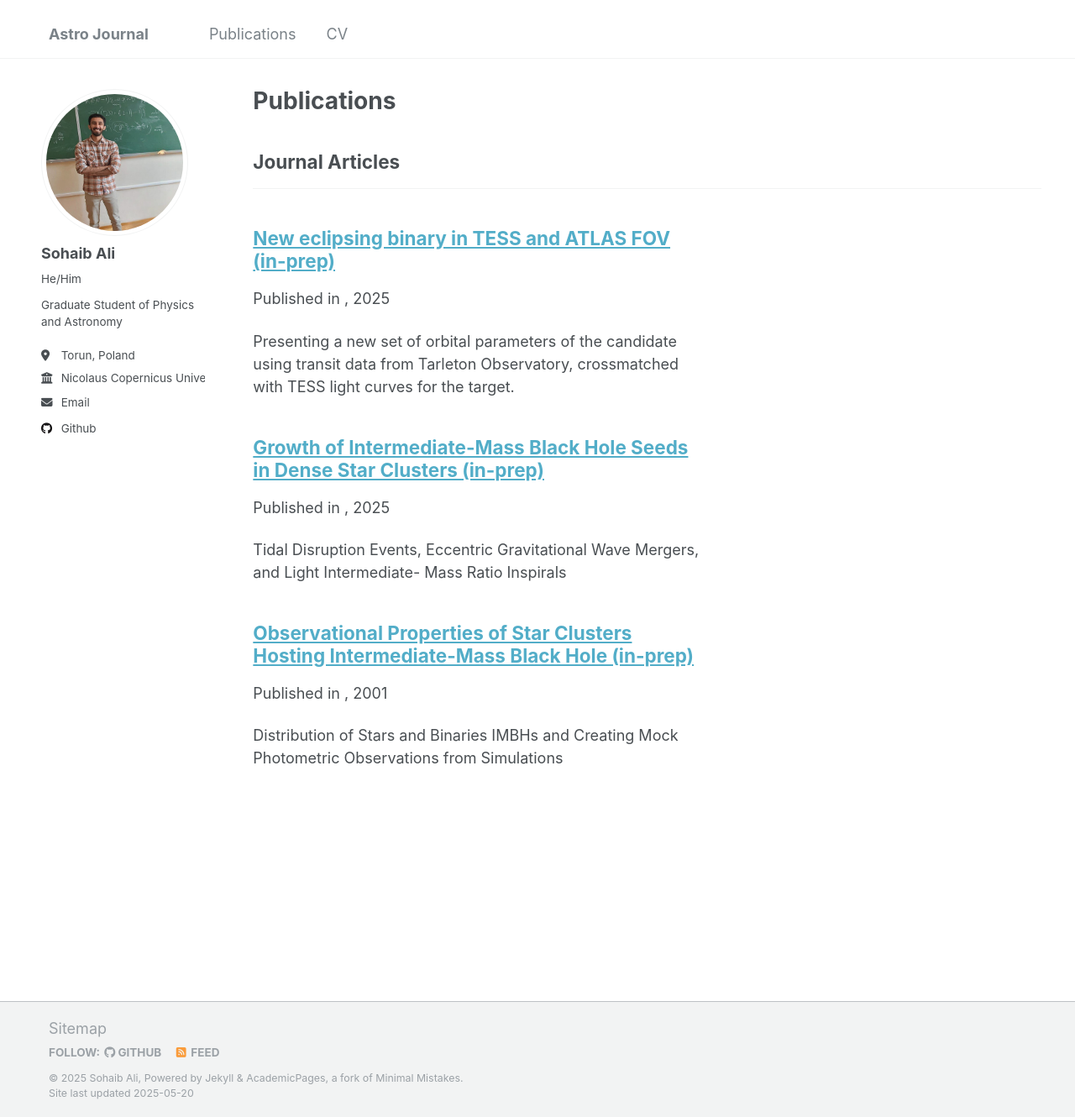
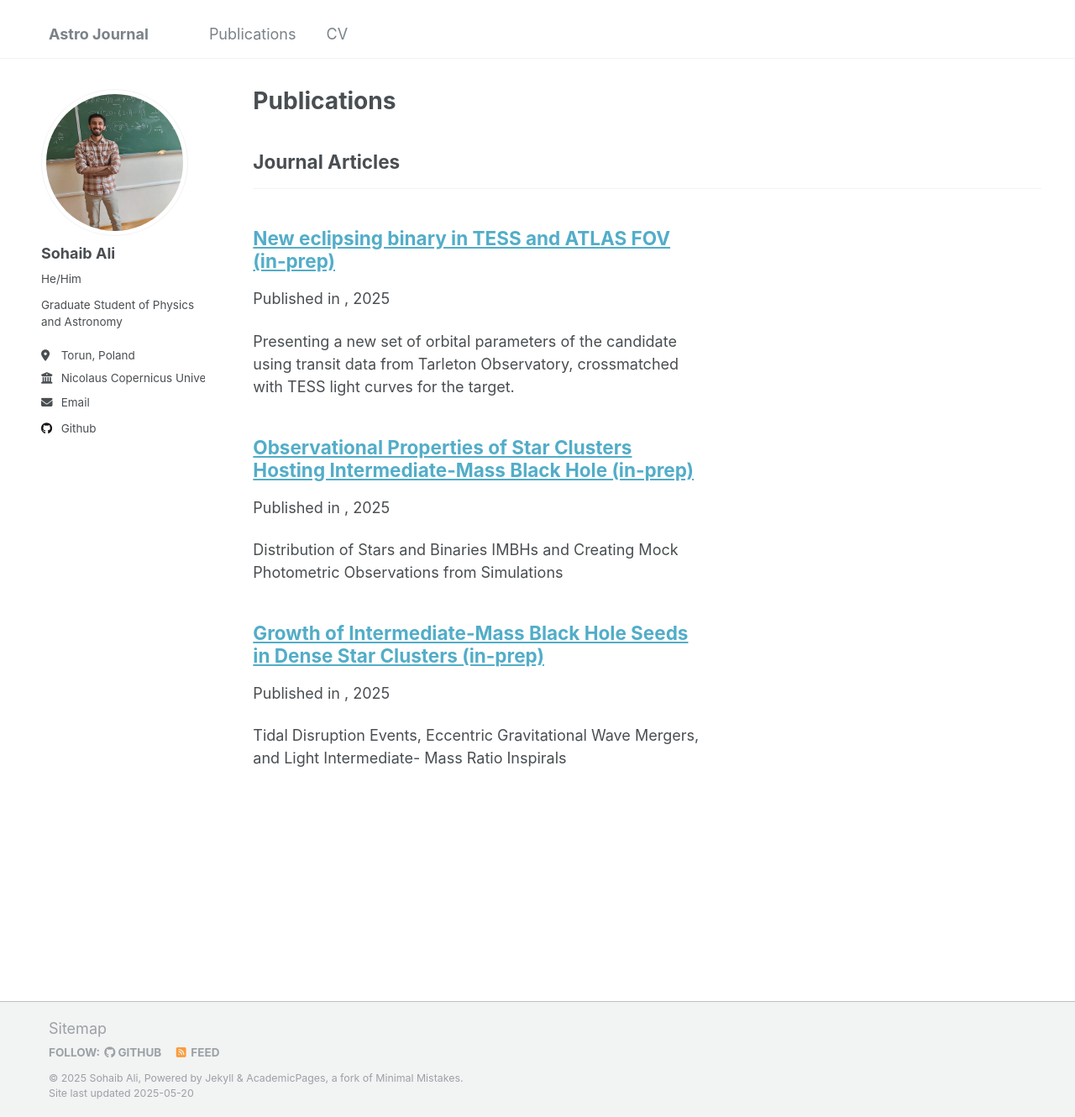
Before and after one commit to nebula-navigator/nebula-navigator.github.io, a Jekyll site: the page built from _pages/publications.html, in a window 1280 px wide and 1330 px high. Shown: the whole window at 84% size. Built offline with Jekyll 4.4.1, drawn with Linux system fonts in a browser that asks for light colours.

Commit message:
Update observational-properties-star-clusters.md

```diff
--- a/_publications/observational-properties-star-clusters.md
+++ b/_publications/observational-properties-star-clusters.md
@@ -4,7 +4,7 @@ collection: publications
 category: manuscripts
 permalink:
 excerpt: 'Distribution of Stars and Binaries IMBHs and Creating Mock Photometric Observations from Simulations'
-date: 01-01-2001
+date: 01-08-2025
 venue:
 slidesurl:
 paperurl:
```
